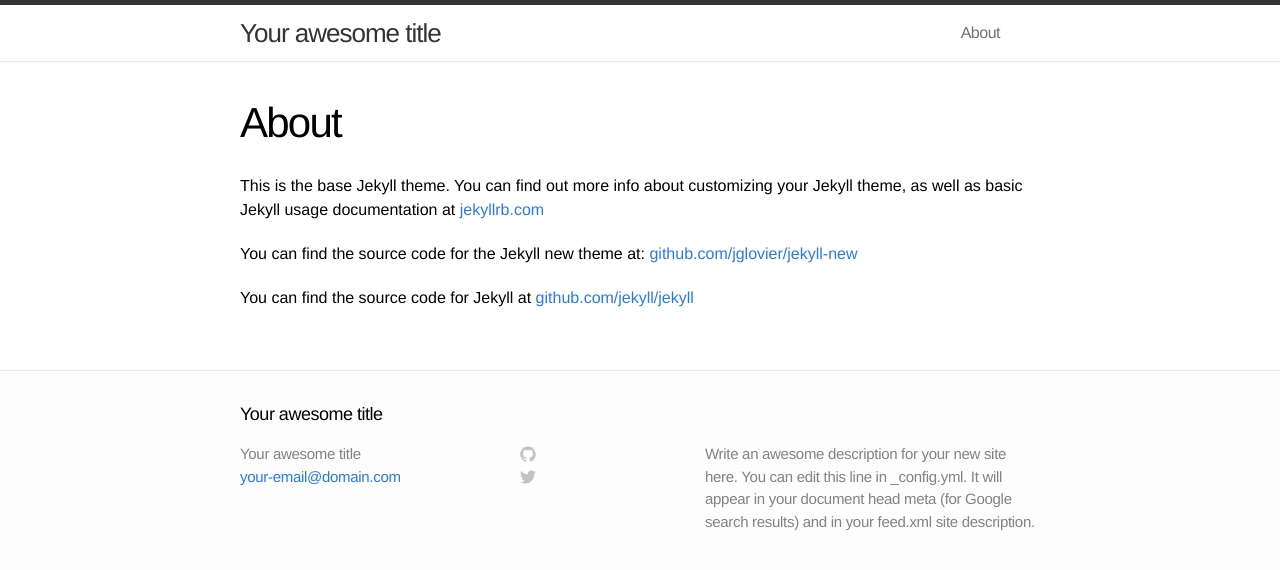
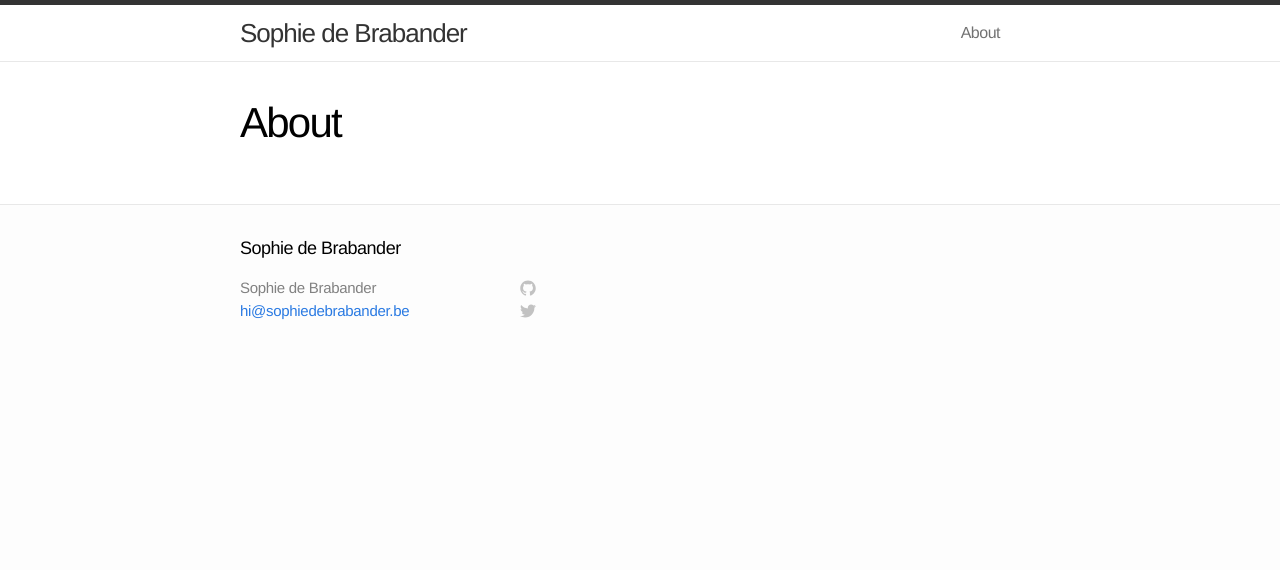
Before and after one commit to Zofie/zofie.github.io, a Jekyll site: the page built from about.md, in a window 1280 px wide. Shown: the top 570 px of the page. Built offline with Jekyll 4.4.1, drawn with Linux system fonts in a browser that asks for light colours.

```diff
--- a/_config.yml
+++ b/_config.yml
@@ -1,9 +1,10 @@
 # Site settings
-title: Your awesome title
-email: your-email@domain.com
-description: "Write an awesome description for your new site here. You can edit this line in _config.yml. It will appear in your document head meta (for Google search results) and in your feed.xml site description."
+title: Sophie de Brabander
+email: hi@sophiedebrabander.be
+description: ""
 baseurl: ""
-url: "http://yourdomain.com"
+url: "http://sophiedebrabander.be"
+username: "zofie"
 
 # Build settings
 markdown: kramdown
--- a/_includes/footer.html
+++ b/_includes/footer.html
@@ -29,7 +29,6 @@
                 c0,0.208,0.14,0.449,0.534,0.373c3.081-1.028,5.302-3.935,5.302-7.362C15.76,3.906,12.285,0.431,7.999,0.431z"/>
               </svg>
             </span>
-            <span class="username">{{ site.username }}</span>
           </a>
         </li>
         <li>
@@ -46,7 +45,6 @@
                 c6.015,0,9.304-4.983,9.304-9.304c0-0.142-0.003-0.283-0.009-0.423C14.976,4.29,15.531,3.714,15.969,3.058z"/>
               </svg>
             </span>
-            <span class="username">{{ site.username }}</span>
           </a>
         </li>
       </ul>
--- a/about.md
+++ b/about.md
@@ -3,9 +3,3 @@
 title: About
 permalink: /about/
 ---
-
-This is the base Jekyll theme. You can find out more info about customizing your Jekyll theme, as well as basic Jekyll usage documentation at [jekyllrb.com](http://jekyllrb.com/)
-
-You can find the source code for the Jekyll new theme at: [github.com/jglovier/jekyll-new](https://github.com/jglovier/jekyll-new)
-
-You can find the source code for Jekyll at [github.com/jekyll/jekyll](https://github.com/jekyll/jekyll)
```
Also changed, not shown: _posts/2014-06-05-elementaire-deeltjes.markdown (added, +17 -0 lines), _posts/2014-06-05-welcome-to-jekyll.markdown (deleted, +0 -24 lines).
